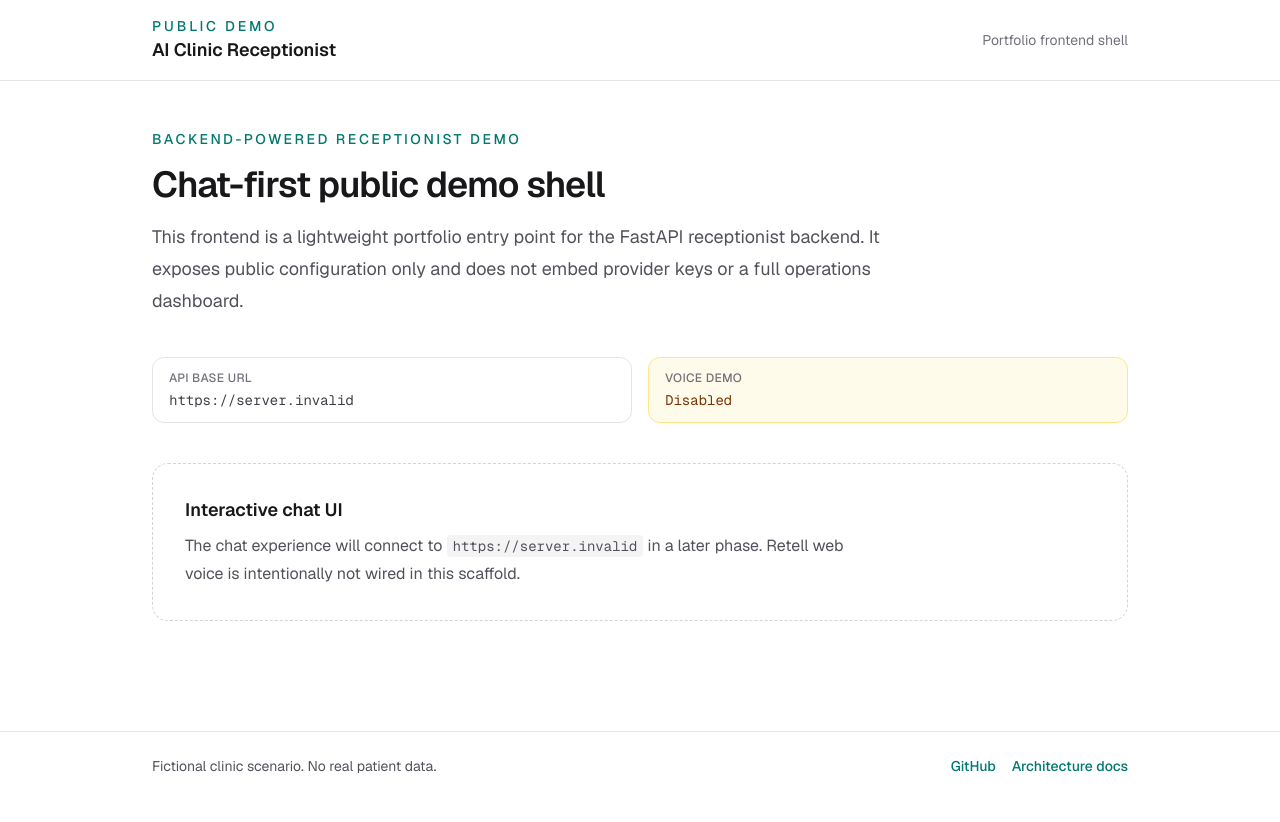
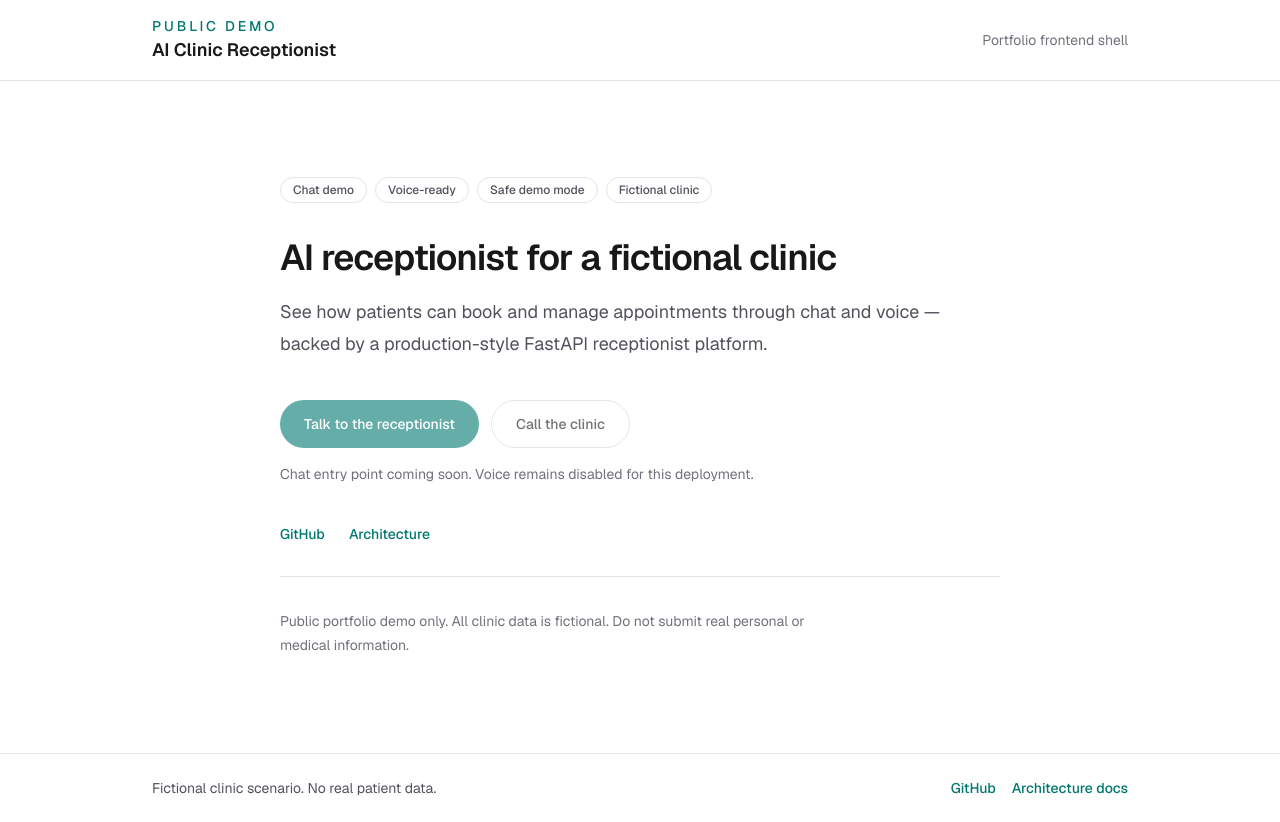
Before and after one commit to philgodoy96/ai-clinic-receptionist-platform, a Next.js app in the folder web/: page / in a window 1280 px wide. Before the commit the page ends 800 px from the top, so only its background shows below. Built offline with nearby package versions, Linux system fonts and the light colour scheme; no server answers.

Commit message:
feat: add minimal public demo landing page

```diff
--- a/web/app/page.tsx
+++ b/web/app/page.tsx
@@ -1,77 +1,9 @@
-import { publicConfig } from "@/lib/config";
-
-function StatusBadge({
-  label,
-  value,
-  tone,
-}: {
-  label: string;
-  value: string;
-  tone: "neutral" | "ready" | "disabled";
-}) {
-  const toneClasses = {
-    neutral: "border-zinc-200 bg-white text-zinc-700",
-    ready: "border-teal-200 bg-teal-50 text-teal-900",
-    disabled: "border-amber-200 bg-amber-50 text-amber-900",
-  }[tone];
-
-  return (
-    <div className={`rounded-xl border px-4 py-3 ${toneClasses}`}>
-      <p className="text-xs font-medium uppercase tracking-wide text-zinc-500">
-        {label}
-      </p>
-      <p className="mt-1 font-mono text-sm">{value}</p>
-    </div>
-  );
-}
+import { DemoLanding } from "@/components/demo-landing";
 
 export default function Home() {
   return (
-    <main className="mx-auto flex w-full max-w-5xl flex-1 flex-col gap-10 px-6 py-12">
-      <section className="max-w-3xl space-y-4">
-        <p className="text-sm font-medium uppercase tracking-[0.18em] text-teal-700">
-          Backend-powered receptionist demo
-        </p>
-        <h2 className="text-3xl font-semibold tracking-tight text-zinc-900 sm:text-4xl">
-          Chat-first public demo shell
-        </h2>
-        <p className="text-lg leading-8 text-zinc-600">
-          This frontend is a lightweight portfolio entry point for the FastAPI
-          receptionist backend. It exposes public configuration only and does
-          not embed provider keys or a full operations dashboard.
-        </p>
-      </section>
-
-      <section className="grid gap-4 sm:grid-cols-2">
-        <StatusBadge
-          label="API base URL"
-          value={publicConfig.apiBaseUrl}
-          tone="neutral"
-        />
-        <StatusBadge
-          label="Voice demo"
-          value={
-            publicConfig.voiceDemoEnabled
-              ? "Enabled (placeholder)"
-              : "Disabled"
-          }
-          tone={publicConfig.voiceDemoEnabled ? "ready" : "disabled"}
-        />
-      </section>
-
-      <section className="rounded-2xl border border-dashed border-zinc-300 bg-white p-8">
-        <h3 className="text-lg font-semibold text-zinc-900">
-          Interactive chat UI
-        </h3>
-        <p className="mt-2 max-w-2xl leading-7 text-zinc-600">
-          The chat experience will connect to{" "}
-          <code className="rounded bg-zinc-100 px-1.5 py-0.5 font-mono text-sm">
-            {publicConfig.apiBaseUrl}
-          </code>{" "}
-          in a later phase. Retell web voice is intentionally not wired in this
-          scaffold.
-        </p>
-      </section>
+    <main className="flex flex-1 flex-col">
+      <DemoLanding />
     </main>
   );
 }
--- /dev/null
+++ b/web/components/demo-disclaimer.tsx
@@ -0,0 +1,8 @@
+export function DemoDisclaimer() {
+  return (
+    <p className="max-w-xl text-sm leading-6 text-zinc-500">
+      Public portfolio demo only. All clinic data is fictional. Do not submit
+      real personal or medical information.
+    </p>
+  );
+}
--- /dev/null
+++ b/web/components/demo-landing.tsx
@@ -0,0 +1,105 @@
+import { publicConfig } from "@/lib/config";
+
+import { DemoDisclaimer } from "./demo-disclaimer";
+
+const demoBadges = [
+  "Chat demo",
+  "Voice-ready",
+  "Safe demo mode",
+  "Fictional clinic",
+] as const;
+
+function DemoBadge({ label }: { label: string }) {
+  return (
+    <span className="rounded-full border border-zinc-200 bg-white px-3 py-1 text-xs font-medium text-zinc-600">
+      {label}
+    </span>
+  );
+}
+
+function ExternalLink({
+  href,
+  children,
+}: {
+  href: string;
+  children: React.ReactNode;
+}) {
+  return (
+    <a
+      href={href}
+      target="_blank"
+      rel="noopener noreferrer"
+      className="font-medium text-teal-700 underline-offset-4 hover:text-teal-900 hover:underline"
+    >
+      {children}
+    </a>
+  );
+}
+
+export function DemoLanding() {
+  const voiceAvailable = publicConfig.voiceDemoEnabled;
+
+  return (
+    <section className="mx-auto flex w-full max-w-3xl flex-1 flex-col justify-center px-6 py-16 sm:py-24">
+      <div className="flex flex-wrap gap-2">
+        {demoBadges.map((badge) => (
+          <DemoBadge key={badge} label={badge} />
+        ))}
+      </div>
+
+      <div className="mt-8 space-y-4">
+        <h2 className="text-3xl font-semibold tracking-tight text-zinc-900 sm:text-4xl sm:leading-tight">
+          AI receptionist for a fictional clinic
+        </h2>
+        <p className="text-lg leading-8 text-zinc-600">
+          See how patients can book and manage appointments through chat and
+          voice — backed by a production-style FastAPI receptionist platform.
+        </p>
+      </div>
+
+      <div className="mt-10 flex flex-col gap-3 sm:flex-row sm:items-center">
+        <button
+          type="button"
+          disabled
+          title="Interactive chat UI coming in a later phase"
+          className="inline-flex h-12 items-center justify-center rounded-full bg-teal-700 px-6 text-sm font-medium text-white transition-colors enabled:hover:bg-teal-800 disabled:cursor-not-allowed disabled:opacity-60"
+        >
+          Talk to the receptionist
+        </button>
+        <button
+          type="button"
+          disabled={!voiceAvailable}
+          title={
+            voiceAvailable
+              ? "Voice demo coming in a later phase"
+              : "Voice demo is not enabled for this deployment"
+          }
+          className="inline-flex h-12 items-center justify-center rounded-full border border-zinc-300 bg-white px-6 text-sm font-medium text-zinc-900 transition-colors enabled:hover:border-zinc-400 enabled:hover:bg-zinc-50 disabled:cursor-not-allowed disabled:opacity-60"
+        >
+          Call the clinic
+        </button>
+      </div>
+
+      <p className="mt-4 text-sm text-zinc-500">
+        {voiceAvailable
+          ? "Chat and voice entry points will connect to the backend in a later phase."
+          : "Chat entry point coming soon. Voice remains disabled for this deployment."}
+      </p>
+
+      <div className="mt-10 flex flex-wrap gap-x-6 gap-y-2 text-sm">
+        {publicConfig.githubUrl ? (
+          <ExternalLink href={publicConfig.githubUrl}>GitHub</ExternalLink>
+        ) : null}
+        {publicConfig.architectureDocUrl ? (
+          <ExternalLink href={publicConfig.architectureDocUrl}>
+            Architecture
+          </ExternalLink>
+        ) : null}
+      </div>
+
+      <div className="mt-8 border-t border-zinc-200 pt-8">
+        <DemoDisclaimer />
+      </div>
+    </section>
+  );
+}
```
